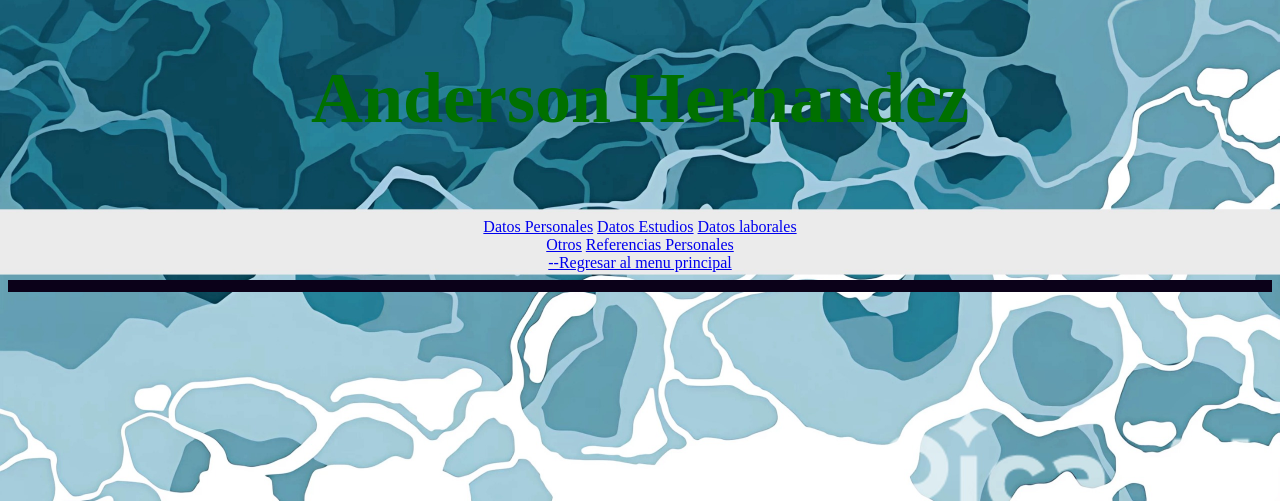
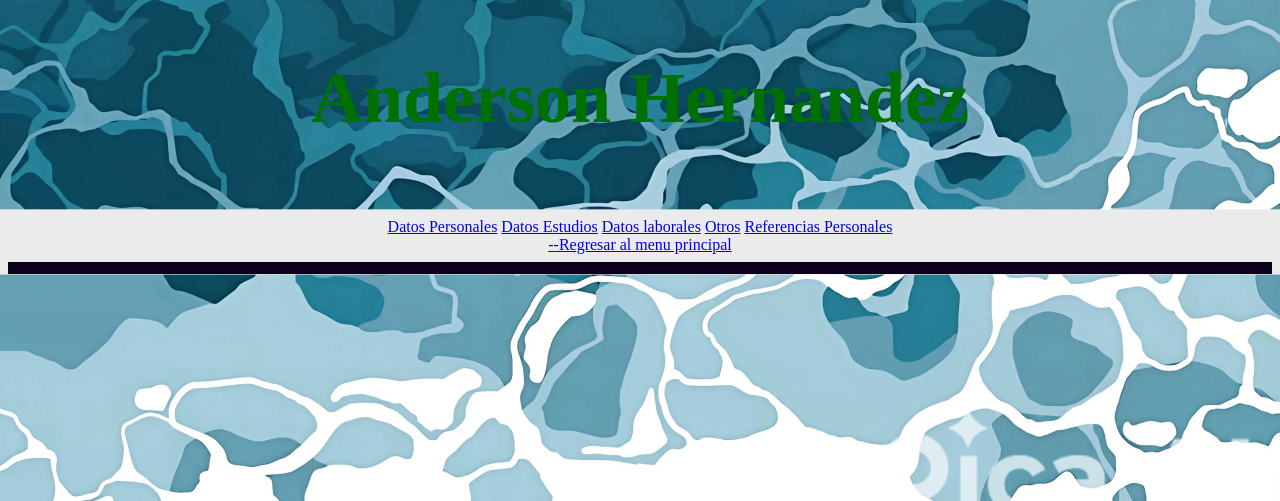
Before and after one commit to dilanheerrera/examen-hojas-de-vida, a plain HTML site: page anderson.html in a window 1280 px wide. Shown: the part 299-800 px from the top of the page. Drawn offline with Linux system fonts and the light colour scheme.

Commit message:
Update anderson.html

```diff
--- a/anderson.html
+++ b/anderson.html
@@ -19,7 +19,7 @@
         <br>
         <a href="personaH.html">Datos Personales</a>
         <a href="estudiosH.html">Datos Estudios</a>
-     <a href="Labores.html">Datos laborales</a><br>
+     <a href="Labores.html">Datos laborales</a>
         <a href="otrosH.html">Otros</a>
         <a href="referenciasH.html">Referencias Personales</a><br>
               <a href="index.html" target="_blank"> --Regresar al menu principal</a><br>
```
